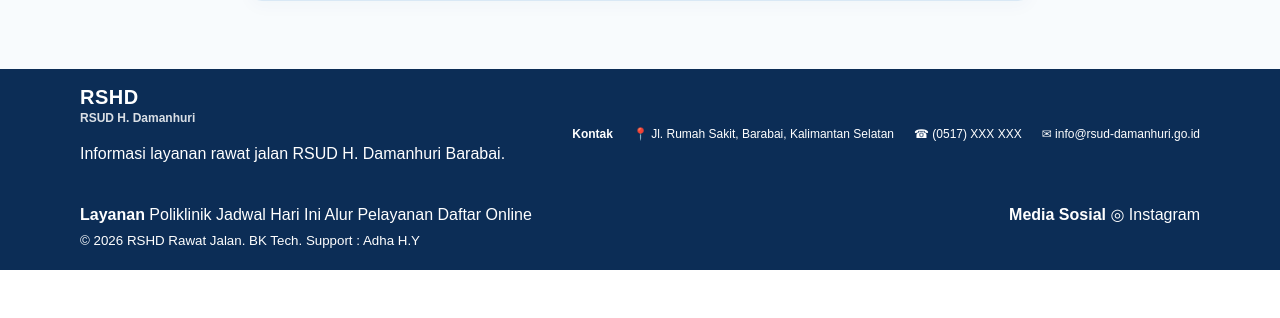
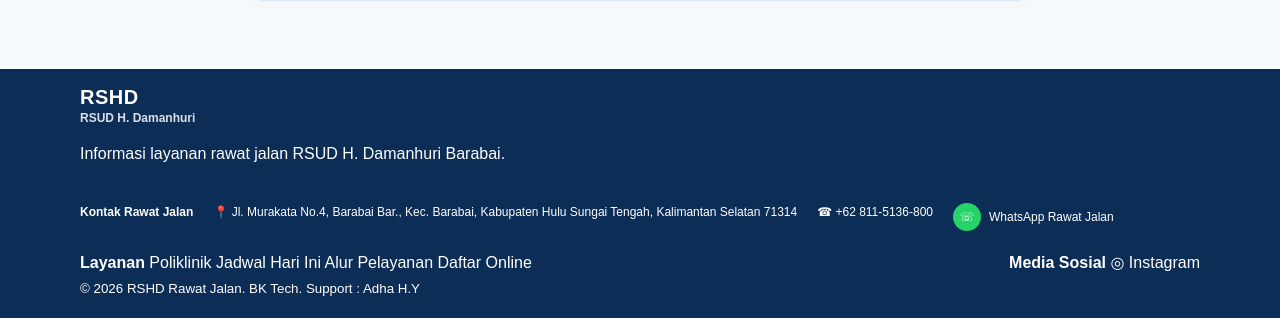
Before and after one commit to dewandaru11/rawatjalanrshd, a Flask app: page /daftar-online in a window 1280 px wide. Shown: the part 1025-1343 px from the top of the page. Before the commit the page ends 1295 px from the top, so only its background shows below. Run offline with Flask 3, Linux system fonts and the light colour scheme.

Commit message:
Revise footer contact details in base.html
Updated footer contact information and removed old contact details.

```diff
--- a/RAWAT JALAN RSHD WEB/templates/base.html
+++ b/RAWAT JALAN RSHD WEB/templates/base.html
@@ -427,30 +427,41 @@
 
     <div class="footer-contact">
 
-
   <strong>
-        Kontak
+    Kontak Rawat Jalan
   </strong>
 
+  <span>
+    📍 Jl. Murakata No.4, Barabai Bar.,
+    Kec. Barabai, Kabupaten Hulu Sungai Tengah,
+    Kalimantan Selatan 71314
+  </span>
 
   <span>
-        📍 Jl. Rumah Sakit,
-        Barabai, Kalimantan Selatan
+    ☎
+    <a href="tel:+628115136800">
+      +62 811-5136-800
+    </a>
   </span>
 
-
   <span>
-        ☎ (0517) XXX XXX
+    <a
+      href="https://wa.me/628115136800"
+      target="_blank"
+      rel="noopener noreferrer"
+      style="display:inline-flex;align-items:center;gap:8px;"
+    >
+      <span
+        style="display:inline-flex;align-items:center;justify-content:center;
+               width:28px;height:28px;border-radius:50%;
+               background:#25D366;color:white;"
+        aria-hidden="true"
+      >☏</span>
+      WhatsApp Rawat Jalan
+    </a>
   </span>
 
-
-      <span>
-        ✉ info@rsud-damanhuri.go.id
-      </span>
-
-
 </div>
-
 
 
     <!-- =================================================
```
Lines whose indentation alone changed are shown as unchanged.
